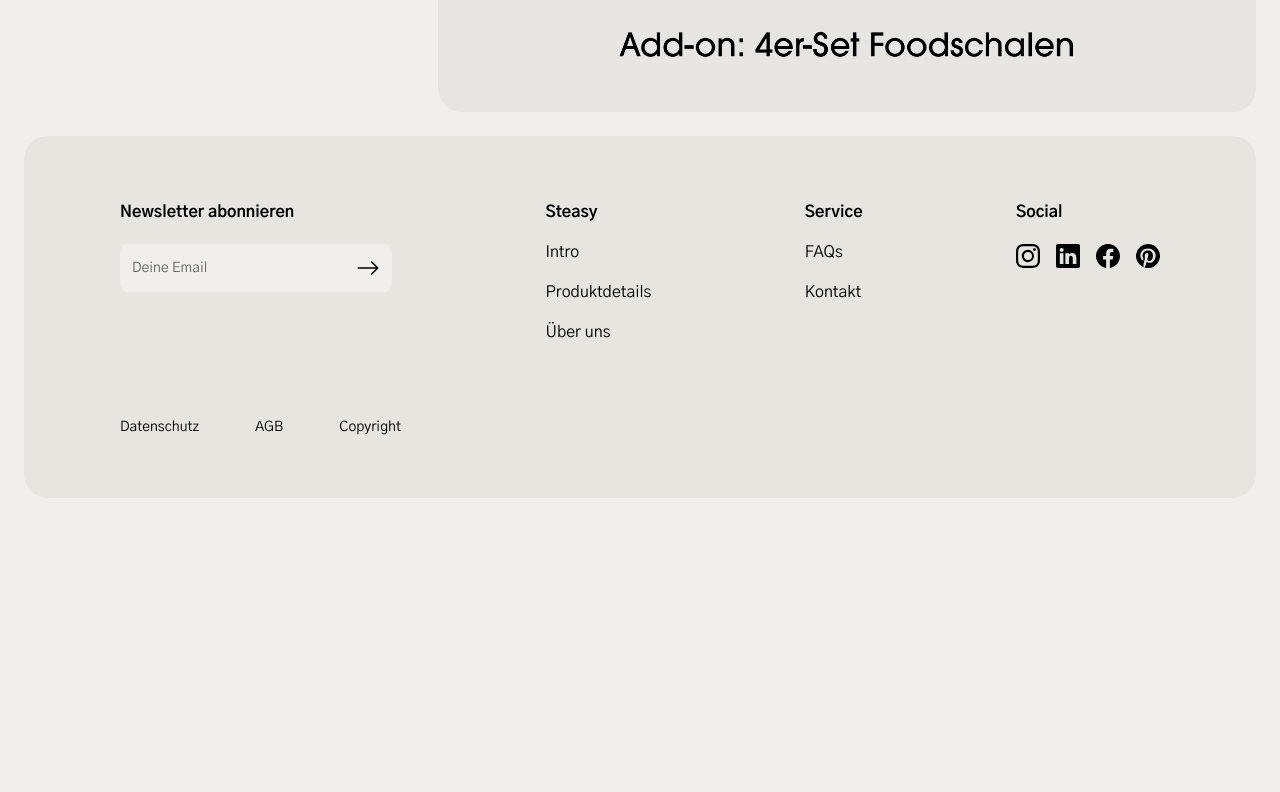
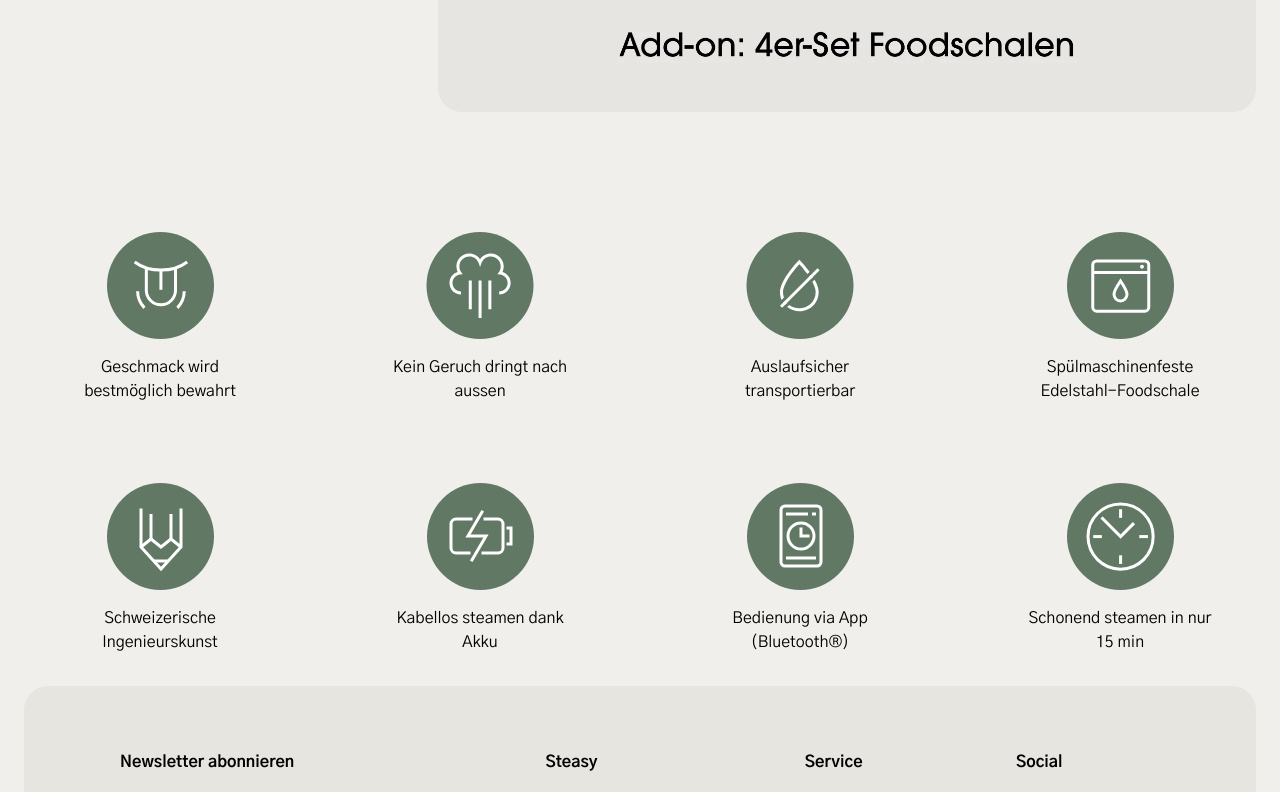
Before and after one commit to arashi-dev/steasy-clone, a Next.js app: page /products/steasy in a window 1280 px wide. Shown: the part 5140-5932 px from the top of the page. Before the commit the page ends 5718 px from the top, so only its background shows below. Built offline with nearby package versions, Linux system fonts and the light colour scheme.

Commit message:
add FeatureIconsGroup to product page

```diff
--- a/src/app/design/_components/Features/IconCard/index.tsx
+++ b/src/app/_components/FeatureIconsGroup/IconCard/index.tsx
@@ -10,7 +10,7 @@ const IconCard: React.FC<IconCardProps> = ({ icon, text }) => {
     <div className="w-full">
       <div className="mx-auto w-max text-center">{icon}</div>
 
-      <p className="mx-auto mb-8 mt-4 max-w-[12.5rem] text-center font-gothic text-base text-white">
+      <p className="mx-auto mb-8 mt-4 max-w-[12.5rem] text-center font-gothic text-base">
         {text}
       </p>
     </div>
--- /dev/null
+++ b/src/app/_components/FeatureIconsGroup/index.tsx
@@ -0,0 +1,45 @@
+import React from "react";
+import {
+  IconBill,
+  IconCharging,
+  IconClock,
+  IconNoWater,
+  IconPencil,
+  IconRain,
+  IconTongue,
+  IconWindow,
+} from "./icons";
+import IconCard from "./IconCard";
+import clsx from "clsx";
+
+type FeatureIconsGroupProps = {
+  className?: string;
+};
+
+const FeatureIconsGroup: React.FC<FeatureIconsGroupProps> = ({ className }) => {
+  return (
+    <div
+      className={clsx(
+        "mt-5 grid grid-cols-2 grid-rows-4 gap-x-12 gap-y-5 md:mt-24 md:grid-cols-4 md:grid-rows-2 md:gap-12",
+        className,
+      )}
+    >
+      <IconCard
+        icon={<IconTongue />}
+        text="Geschmack wird bestmöglich bewahrt"
+      />
+      <IconCard icon={<IconRain />} text="Kein Geruch dringt nach aussen" />
+      <IconCard icon={<IconNoWater />} text="Auslaufsicher transportierbar" />
+      <IconCard
+        icon={<IconWindow />}
+        text="Spülmaschinenfeste Edelstahl-Foodschale"
+      />
+      <IconCard icon={<IconPencil />} text="Schweizerische Ingenieurskunst" />
+      <IconCard icon={<IconCharging />} text="Kabellos steamen dank Akku" />
+      <IconCard icon={<IconBill />} text="Bedienung via App (Bluetooth®)" />
+      <IconCard icon={<IconClock />} text="Schonend steamen in nur 15 min" />
+    </div>
+  );
+};
+
+export default FeatureIconsGroup;
--- a/src/app/design/_components/Features/index.tsx
+++ b/src/app/design/_components/Features/index.tsx
@@ -6,17 +6,7 @@ import Image from "next/image";
 
 import DimensionsImage from "./Dimensions_new@2x.png";
 import DimensionsMobileImage from "./dimensions-mobile_new.png";
-import IconCard from "./IconCard";
-import {
-  IconBill,
-  IconCharging,
-  IconClock,
-  IconNoWater,
-  IconPencil,
-  IconRain,
-  IconTongue,
-  IconWindow,
-} from "./icons";
+import FeatureIconsGroup from "~/app/_components/FeatureIconsGroup";
 
 const Features: React.FC = () => {
   return (
@@ -45,34 +35,7 @@ const Features: React.FC = () => {
           className="w-full md:hidden"
         />
 
-        <div className="mt-5 grid grid-cols-2 grid-rows-4 gap-x-12 gap-y-5 md:mt-24 md:grid-cols-4 md:grid-rows-2 md:gap-12">
-          <IconCard
-            icon={<IconTongue />}
-            text="Geschmack wird bestmöglich bewahrt"
-          />
-          <IconCard icon={<IconRain />} text="Kein Geruch dringt nach aussen" />
-          <IconCard
-            icon={<IconNoWater />}
-            text="Auslaufsicher transportierbar"
-          />
-          <IconCard
-            icon={<IconWindow />}
-            text="Spülmaschinenfeste Edelstahl-Foodschale"
-          />
-          <IconCard
-            icon={<IconPencil />}
-            text="Schweizerische Ingenieurskunst"
-          />
-          <IconCard icon={<IconCharging />} text="Kabellos steamen dank Akku" />
-          <IconCard
-            icon={<IconBill />}
-            text="Bedienung via App (Bluetooth®)"
-          />
-          <IconCard
-            icon={<IconClock />}
-            text="Schonend steamen in nur 15 min"
-          />
-        </div>
+        <FeatureIconsGroup className="text-white" />
       </div>
     </Container>
   );
--- a/src/app/products/steasy/page.tsx
+++ b/src/app/products/steasy/page.tsx
@@ -5,6 +5,7 @@ import { AddOnProvider, VariantProvider } from "./contexts";
 import ProductInfo from "./ProductInfo";
 import Images from "./Images";
 import Accordion from "~/app/_components/Accardion";
+import FeatureIconsGroup from "~/app/_components/FeatureIconsGroup";
 
 const Page: React.FC = () => {
   return (
@@ -62,6 +63,10 @@ const Page: React.FC = () => {
 
             <Images />
           </Container>
+
+          <Container>
+            <FeatureIconsGroup />
+          </Container>
         </div>
       </AddOnProvider>
     </VariantProvider>
```
Also changed, not shown: src/app/_components/FeatureIconsGroup/icons.tsx (renamed from src/app/design/_components/Features/icons.tsx).
